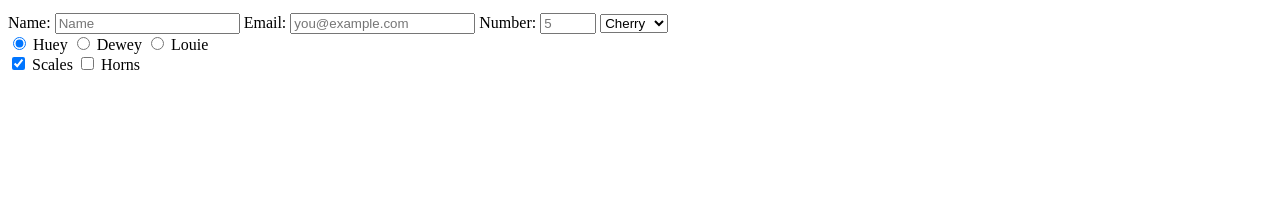
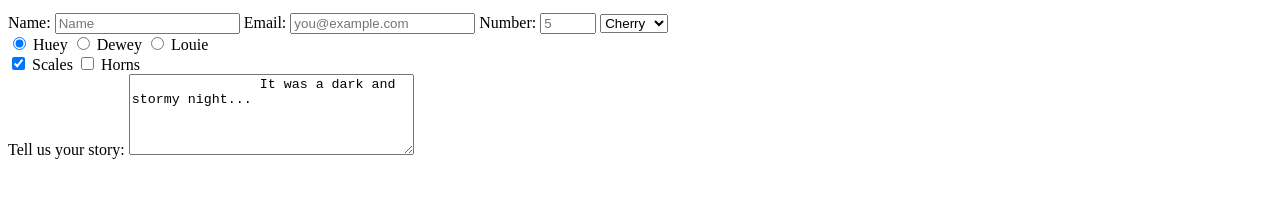
Before and after one commit to larrytooley/fcc-build-a-survey-form, a plain HTML site: page index.html in a window 1280 px wide. Shown: the part 119-316 px from the top of the page. Drawn offline with Linux system fonts and the light colour scheme.

Commit message:
add textarea

```diff
--- a/index.html
+++ b/index.html
@@ -36,6 +36,12 @@
             <input type="checkbox" id="horns" name="horns" value="horns">
             <label for="horns">Horns</label>
         </div>
+        <div>
+            <label for="story">Tell us your story:</label>
+            <textarea id="story" name="story" rows="5" cols="33">
+                It was a dark and stormy night...
+            </textarea>
+        </div>
         </form>
         <script src="https://cdn.freecodecamp.org/testable-projects-fcc/v1/bundle.js"></script>
     </body>
```
